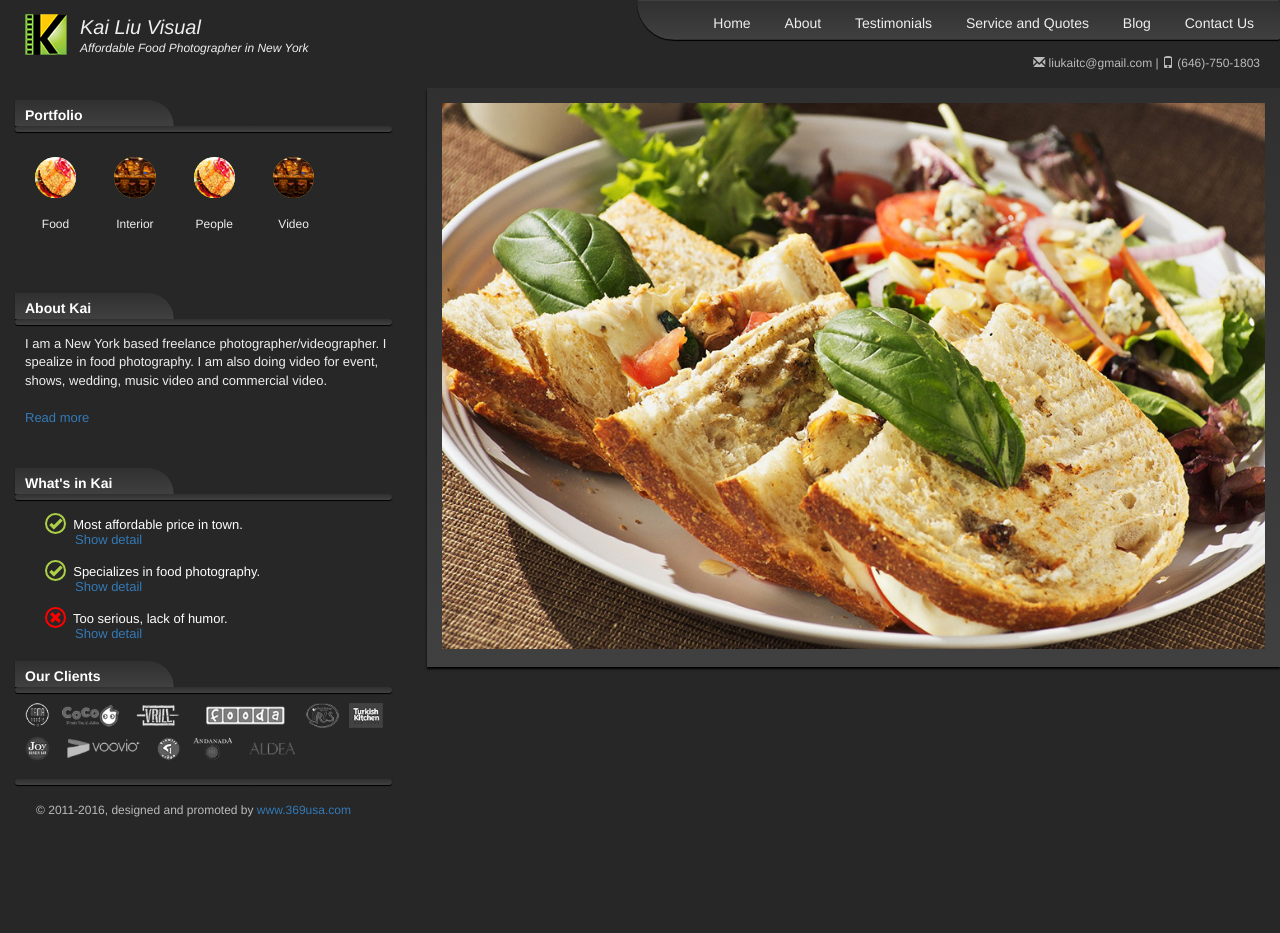
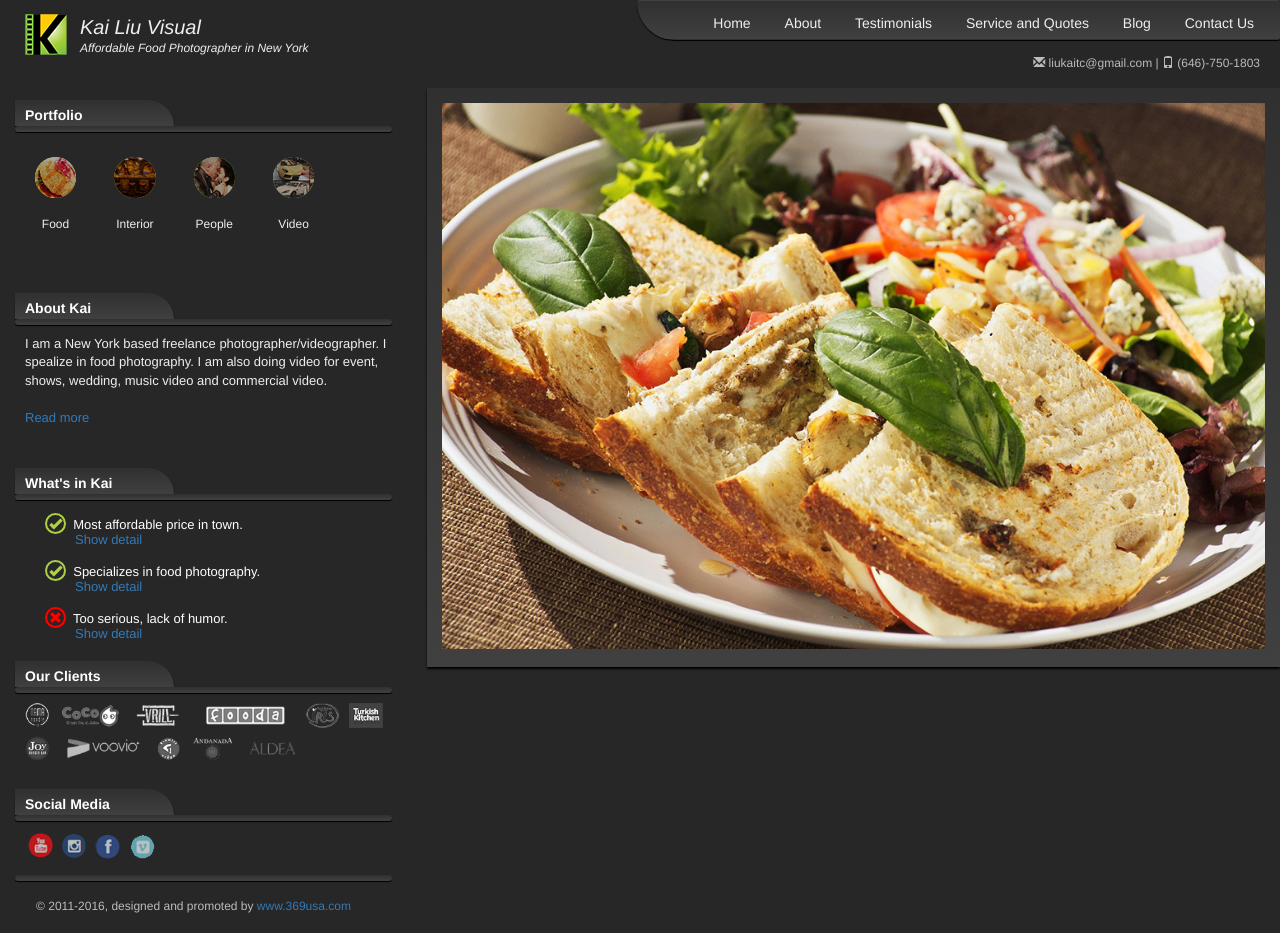
Before and after one commit to glcolin/kailiu, a PHP site: page /kai/ in a window 1280 px wide. Before the commit the page ends 817 px from the top, so only its background shows below. Run offline with PHP 8.4, Linux system fonts and the light colour scheme.

Commit message:
change social media

```diff
--- a/css/style.css
+++ b/css/style.css
@@ -125,6 +125,7 @@ body{
 .home .clients ul{
 	float:left;
 	margin:10px;
+	margin-bottom:0;
 	padding:0;
 	list-style:none;
 }
@@ -138,7 +139,6 @@ body{
 .home .clients ul li img{
 	-webkit-filter: grayscale(100%);
 	filter: grayscale(100%);
-	cursor:pointer;
 }
 .home .clients ul li:hover img{
 	-webkit-filter: grayscale(0%);
@@ -265,10 +265,29 @@ body{
 	max-width:50px;
 	height:auto;
 	border-radius: 50%;
+	-webkit-filter: brightness(65%);
 }
 .home aside .portfolio ul li a:hover img{
-	opacity: 0.4;
-    filter: alpha(opacity=40);
+	-webkit-filter: brightness(100%);
+}
+.home aside .social-media {
+	height:34px;
+	margin:0 auto;
+	margin:10px;
+	text-align:center;
+}
+.home aside .social-media .icon{
+	float:left;
+	margin-right:2px;
+	width:32px;
+	height:32px;
+	overflow:hidden;
+}
+.home aside .social-media .icon  img{
+	-webkit-filter: brightness(75%);
+}
+.home aside .social-media .icon a:hover img{
+	-webkit-filter: brightness(100%);
 }
 .home aside footer{
 	text-align:center;
--- a/includes/clients.php
+++ b/includes/clients.php
@@ -16,4 +16,3 @@
 				</ul>
 				<div class="clear"></div>
 			</div>
-			<div class="divider"></div>
--- a/includes/portfolio.php
+++ b/includes/portfolio.php
@@ -11,11 +11,11 @@
 						Interior
 					</li>
 					<li>
-						<div class="overlay"><a href="people-photography"><img src="images/home-port-1.png" border="0" alt="" /></a></div><br/>
+						<div class="overlay"><a href="people-photography"><img src="images/home-port-3.png" border="0" alt="" /></a></div><br/>
 						People
 					</li>
 					<li>
-						<div class="overlay"><a href="video"><img src="images/home-port-2.png" border="0" alt="" /></a></div><br/>
+						<div class="overlay"><a href="video"><img src="images/home-port-4.png" border="0" alt="" /></a></div><br/>
 						Video
 					</li>
 				</ul>
--- /dev/null
+++ b/includes/social-media.php
@@ -0,0 +1,32 @@
+<div class="title">Social Media</div>
+<div class="divider"></div>
+
+<div class="social-media">
+	<div class="icon">
+		<a target="_blank" href="https://www.youtube.com/channel/UCS0hR7-5TOSG4EgVto5FCxw">
+		<img src="images/social-media-sprout.png" alt="" border="0" style="margin-top:-2px;">
+		</a>
+	</div>
+	<div class="icon">
+		<a target="_blank" href="https://www.instagram.com/kailiu_visual/">
+		<img src="images/social-media-sprout.png" alt="" border="0" style="margin-top:-32px;">
+		</a>
+	</div>
+	<div class="icon">
+		<a target="_blank" href="https://www.facebook.com/kailiuphotography/">
+		<img src="images/social-media-sprout.png" alt="" border="0" style="margin-top:-62px;">
+		</a>
+	</div>
+	<div class="icon">
+		<a target="_blank" href="https://vimeo.com/kailiuvisual/videos">
+		<img src="images/social-media-sprout.png" alt="" border="0" style="margin-top:-92px;">
+		</a>
+	</div>
+	<div class="icon" style="display: none;">
+		<a target="_blank" href="#">
+		<img src="images/social-media-sprout.png" alt="" border="0" style="margin-top:-122px;">
+		</a>
+	</div>
+</div>
+
+<div class="divider"></div>
--- a/index.php
+++ b/index.php
@@ -15,7 +15,7 @@ switch($page){
 		$keywords = 'food photographer, affordable food photographer, New York food photographer, New York food photography';
 		//:::END
 		$parts = array(
-				'portfolio','highlight','about','whatsinkai','clients'
+				'portfolio','highlight','about','whatsinkai','clients','social-media'
 			);
 		break;
 	case 'gallery':
@@ -25,7 +25,7 @@ switch($page){
 		$keywords = 'new york food photographer, new york interior photographer, new york event photographer';
 		//:::END
 		$parts =array(
-				'portfolio','gallery','about','clients'
+				'portfolio','gallery','about','clients','social-media'
 			);
 		$type = $_GET['type'];
 		break;
@@ -36,7 +36,7 @@ switch($page){
 		$keywords = 'food photographer, Affordable food photographer';
 		//:::END
 		$parts =array(
-				'portfolio','aboutkai','whatsinkai','clients'
+				'portfolio','aboutkai','whatsinkai','clients','social-media'
 			);
 		break;
 	case 'contact':
@@ -46,7 +46,7 @@ switch($page){
 		$keywords = 'Food Photographer, New York food photographer, New York food photography';
 		//:::END
 		$parts =array(
-				'portfolio','contact','about','clients'
+				'portfolio','contact','about','clients','social-media'
 			);
 		break;
 	case 'testimonial':
@@ -56,7 +56,7 @@ switch($page){
 		$keywords = 'New York food photographer, new york affordable food photographer';
 		//:::END
 		$parts =array(
-				'portfolio','testimonial','about','clients'
+				'portfolio','testimonial','about','clients','social-media'
 			);
 		break;
 	case 'services':
@@ -66,7 +66,7 @@ switch($page){
 		$keywords = 'new york food photography, new york affordable food photographer, new york low cost food photographer,';
 		//:::END
 		$parts =array(
-				'portfolio','services','whatsinkai','clients'
+				'portfolio','services','whatsinkai','clients','social-media'
 			);
 		break;
 	case 'blog':
@@ -76,7 +76,7 @@ switch($page){
 		$keywords = 'new york food photography blog, new york food photographer blog,';
 		//:::END
 		$parts =array(
-				'portfolio','blog','whatsinkai','clients'
+				'portfolio','blog','whatsinkai','clients','social-media'
 			);
 		break;
 	case 'article':
@@ -92,7 +92,7 @@ switch($page){
 		$index = strlen($description)%count($pool);
 		$keywords .= $pool[$index];
 		$parts =array(
-				'portfolio','article','whatsinkai','clients'
+				'portfolio','article','whatsinkai','clients','social-media'
 			);
 		break;
 	case 'video':
@@ -102,7 +102,7 @@ switch($page){
 		$keywords = 'New York videographer, New York film maker, New York event videographer';
 		//:::END
 		$parts =array(
-				'portfolio','video','about','clients'
+				'portfolio','video','about','clients','social-media'
 			);
 		break;
 	default;
--- a/layout/template.php
+++ b/layout/template.php
@@ -18,6 +18,7 @@
 		<script src="http://html5shiv.googlecode.com/svn/trunk/html5.js"></script>
 	<![endif]-->
 	<link rel="stylesheet" href="css/style.css">
+
 </head>
 <body>
 	<div class="wra home">
```
Also changed, not shown: images/social-media-sprout.png (added).
